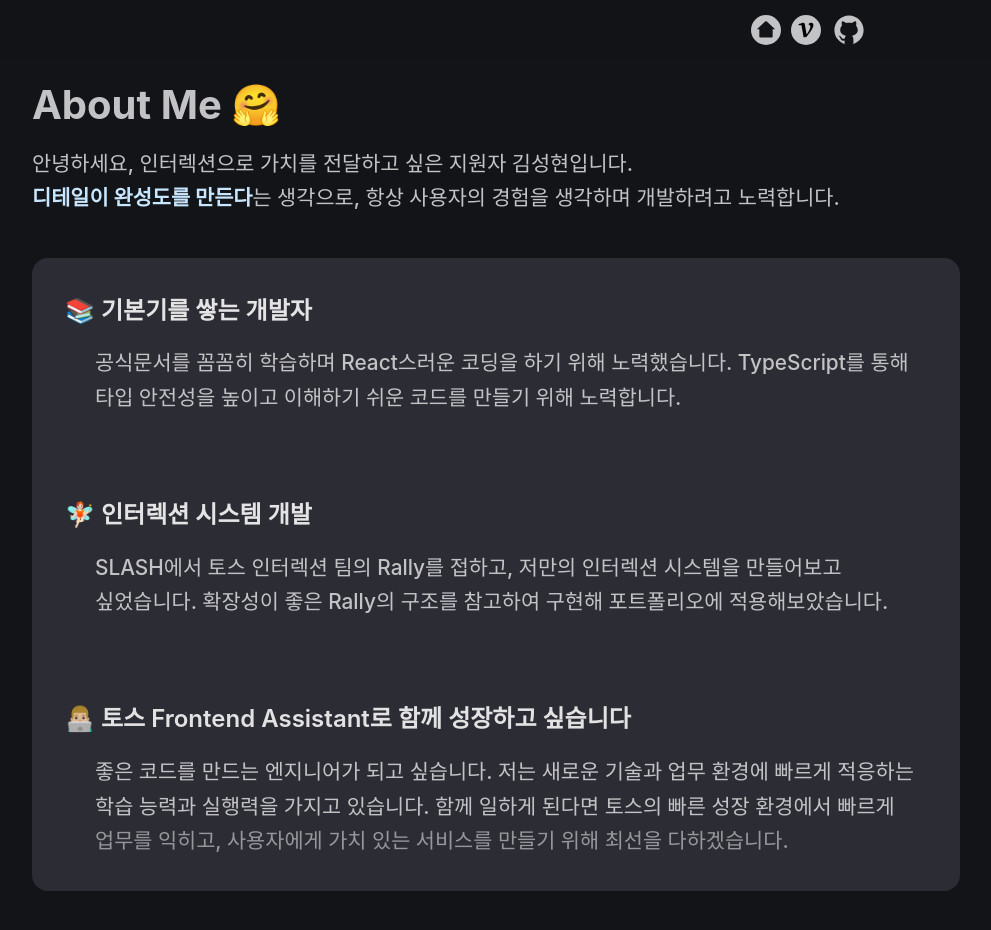
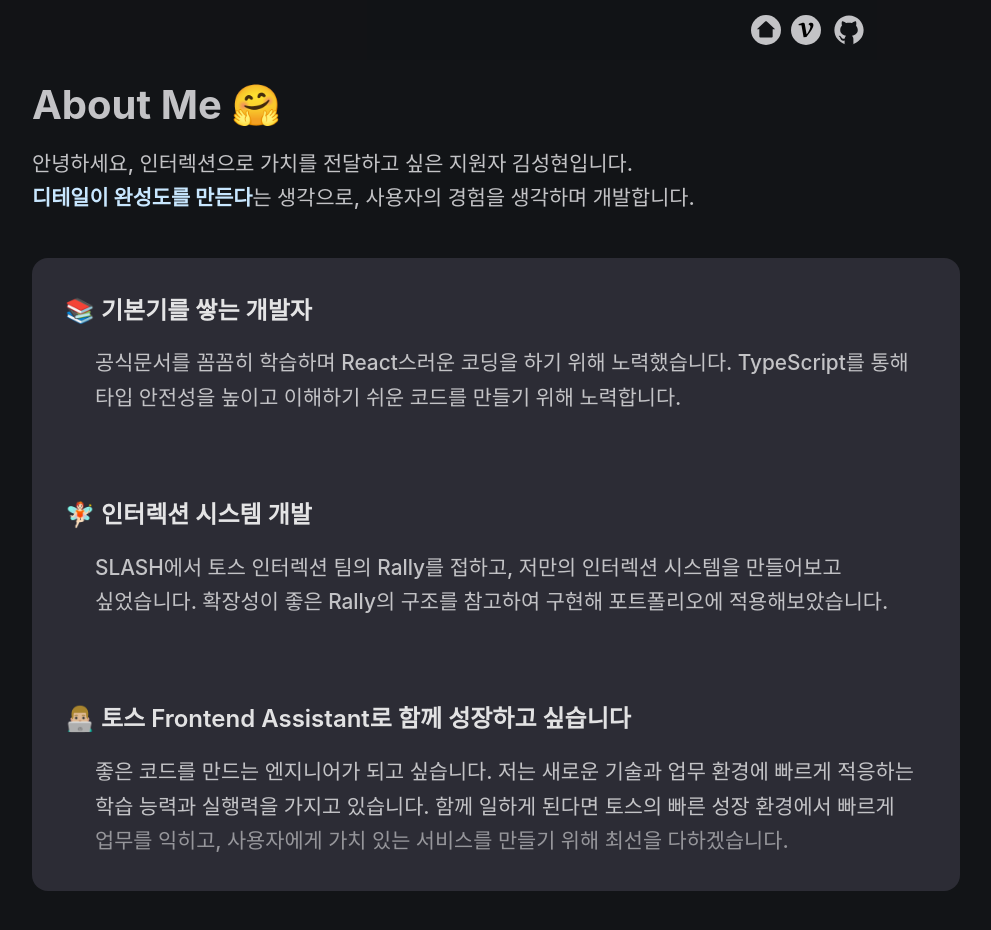
Before and after one commit to oilater/Portfolio, a React (Vite) app: page / in a window 1280 px wide. Shown: the top 930 px of the page, without its empty margins (144-1135 px from the left). Built offline with nearby package versions, Linux system fonts and the light colour scheme.

Commit message:
chore: update introduce text

```diff
--- a/src/pages/Introduce.tsx
+++ b/src/pages/Introduce.tsx
@@ -35,7 +35,7 @@ export default function Introduce() {
 
       <div css={mainDescription}>
         <p className="mainDescription">안녕하세요, 인터렉션으로 가치를 전달하고 싶은 지원자 김성현입니다.</p>
-        <p className="mainDescription2"><span css={highlight}>디테일이 완성도를 만든다</span>는 생각으로, 항상 사용자의 경험을 생각하며 개발하려고 노력합니다.</p>
+        <p className="mainDescription2"><span css={highlight}>디테일이 완성도를 만든다</span>는 생각으로, 사용자의 경험을 생각하며 개발합니다.</p>
       </div>
 
       <div className="listRowSection" css={listSection}>
```
